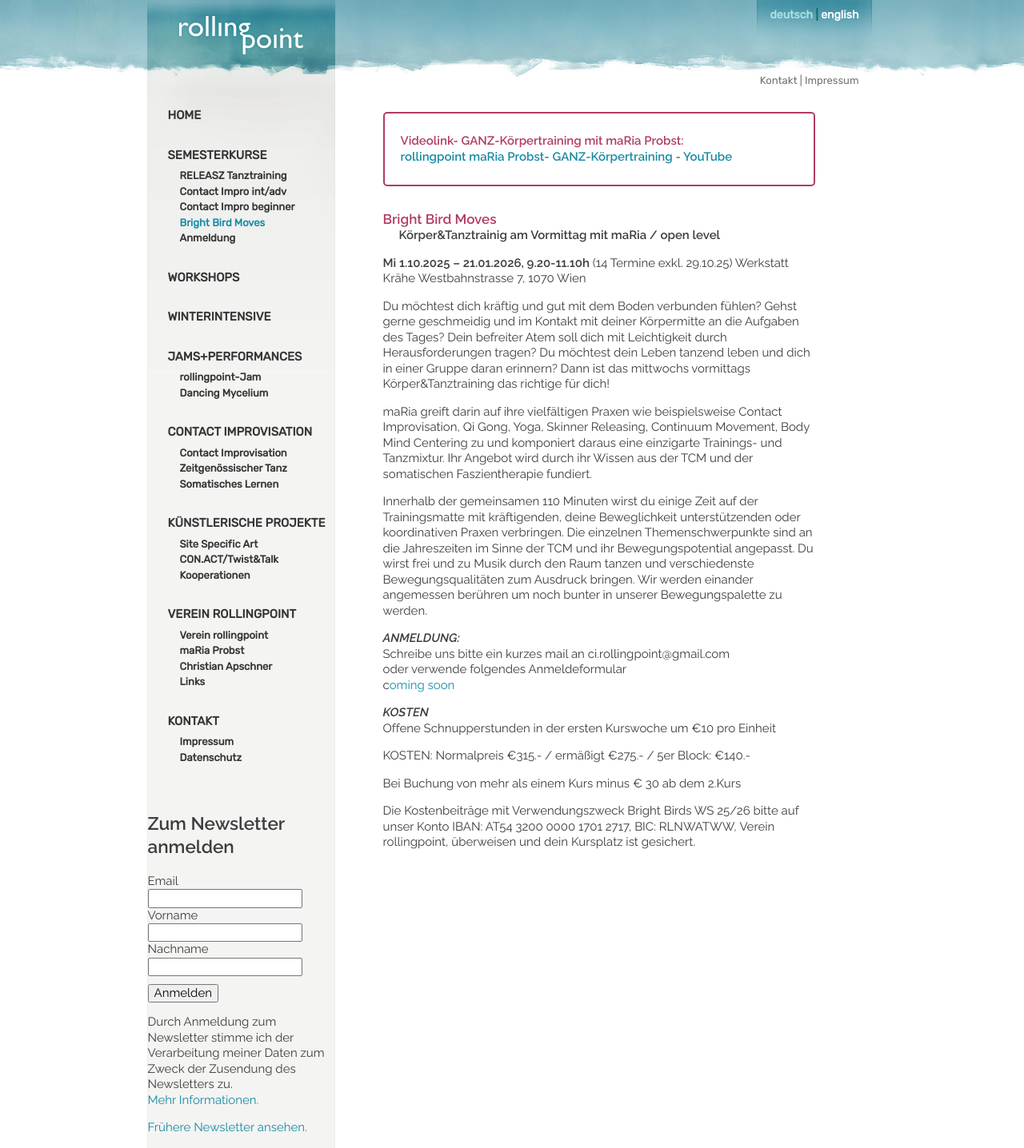
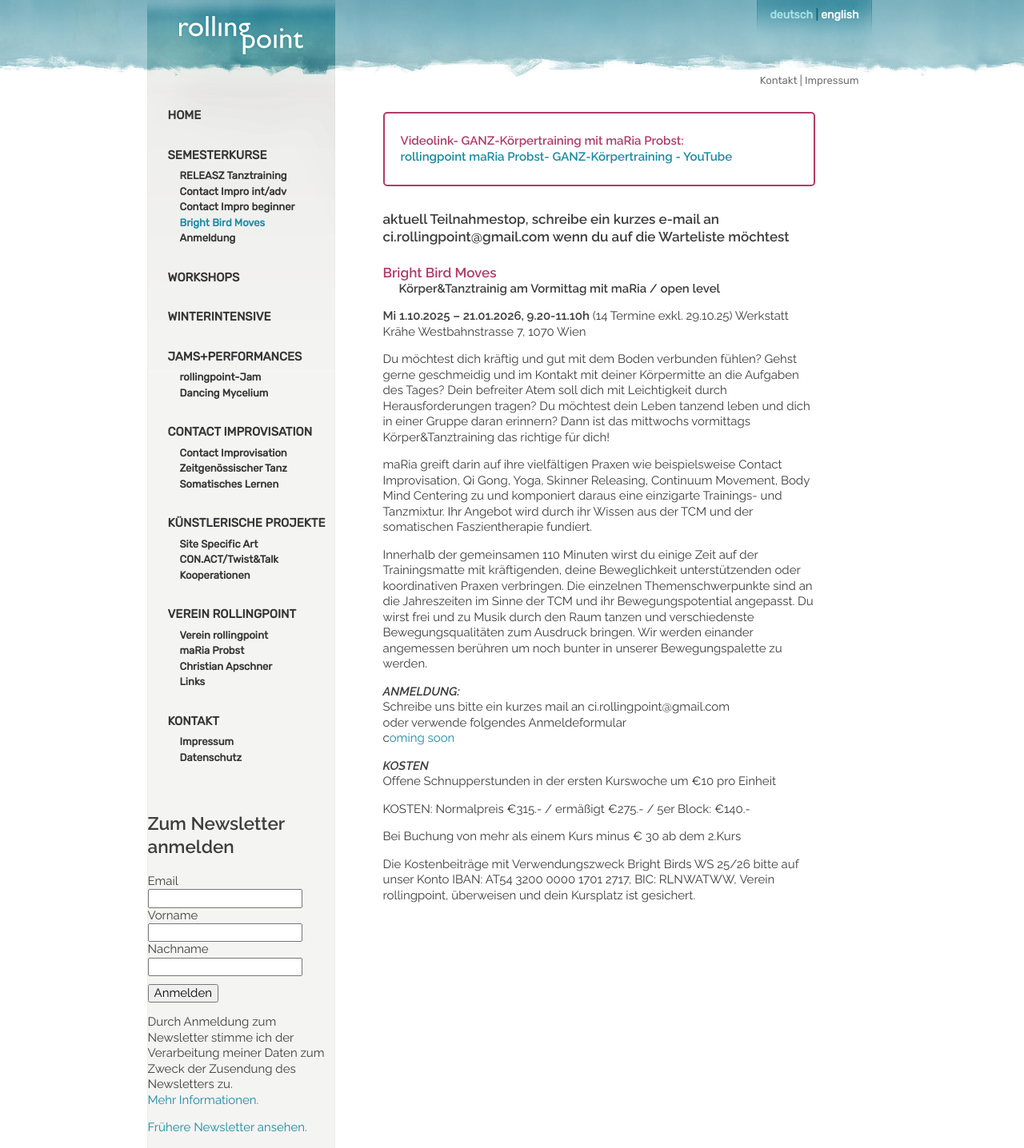
Before and after one commit to manulari/rollingpointat, a Jekyll site: the page built from _pages_de/gkt.md, in a window 1280 px wide. Shown: the whole page at 80% size. Built offline with Jekyll 4.4.1, drawn with Linux system fonts in a browser that asks for light colours; comment, search, counter and statistics services are not loaded.

Commit message:
Update page (de) “gkt”

```diff
--- a/_pages_de/gkt.md
+++ b/_pages_de/gkt.md
@@ -7,6 +7,8 @@ language: de
 > **[rollingpoint maRia Probst- GANZ-Körpertraining - YouTube](https://www.youtube.com/watch?v=6A5otnVZAg4)**
 
 <div class="named-anchor" id="birds"></div>
+
+##### **aktuell Teilnahmestop, schreibe ein kurzes e-mail an ci.rollingpoint@gmail.com wenn du auf die Warteliste möchtest**
 
 #### **Bright Bird Moves**
 
```
